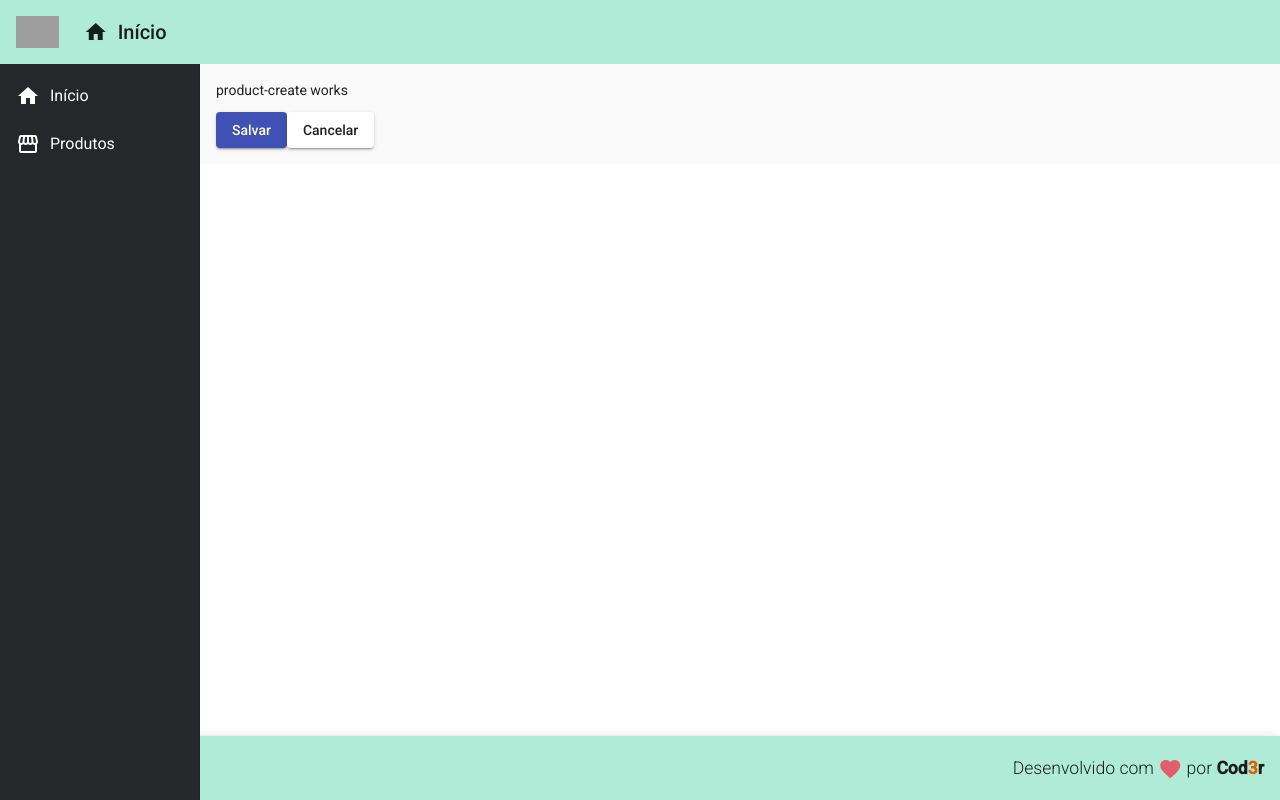
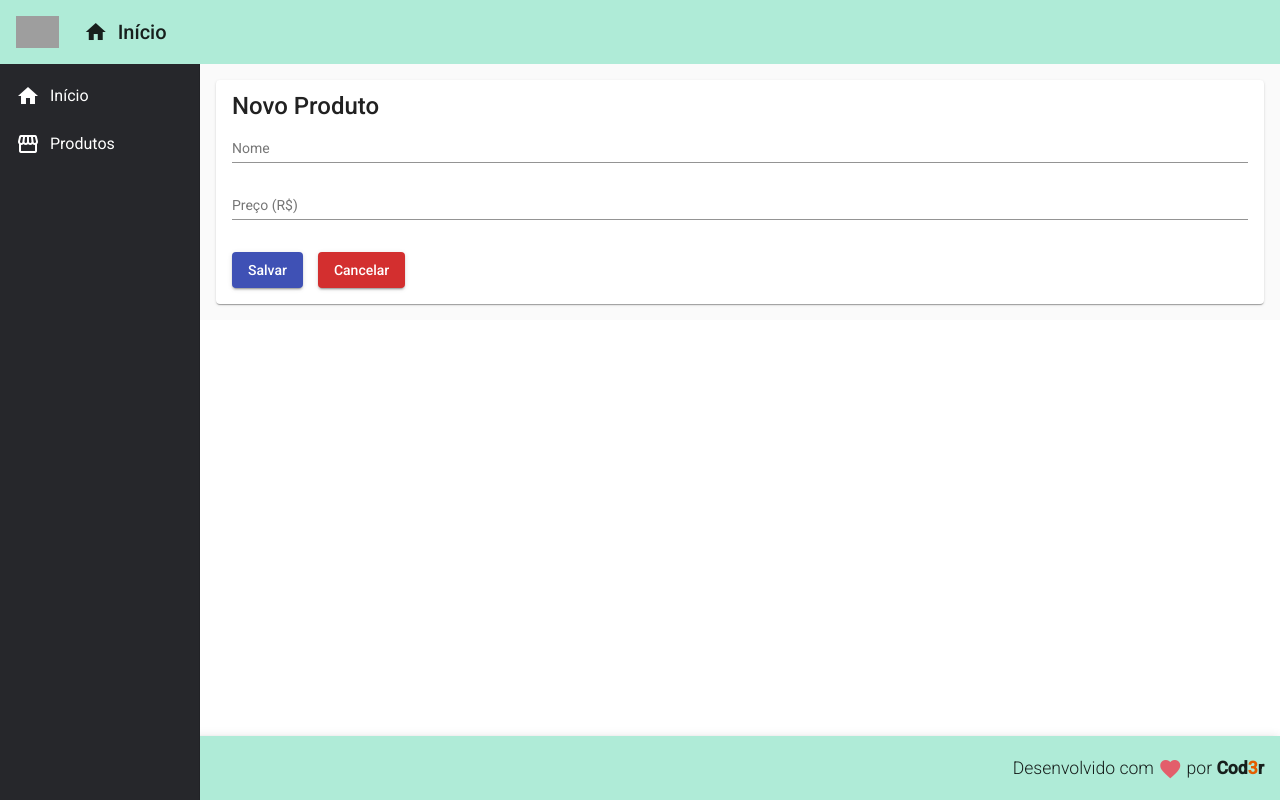
Before and after one commit to nikhenry2212/CRUD-Angula9, an Angular app in the folder frontend/: page /products/create in a window 1280 px wide. Built offline with nearby package versions, Linux system fonts and the light colour scheme; grey boxes are pictures that could not be loaded.

Commit message:
Criamos um form com material e fizemos um two way data-binding.

```diff
--- a/frontend/src/app/app.module.ts
+++ b/frontend/src/app/app.module.ts
@@ -1,6 +1,7 @@
 import { BrowserModule } from '@angular/platform-browser';
 import { NgModule } from '@angular/core';
 import { HttpClientModule } from '@angular/common/http';// import com dependencias para fazer req http
+import {FormsModule} from '@angular/forms'; //import pára fazer formulario
 
 import { AppRoutingModule } from './app-routing.module';
 import { AppComponent } from './app.component';
@@ -13,6 +14,8 @@
 import {MatCardModule} from '@angular/material/card';
 import {MatButtonModule} from '@angular/material/button';
 import {MatSnackBarModule} from '@angular/material/snack-bar';
+import {MatFormFieldModule} from '@angular/material/form-field';
+import {MatInputModule} from '@angular/material/input';
 
 import { RedDirective } from './directives/red.directive';
 
@@ -46,7 +49,11 @@
     MatCardModule,// components de style
     MatButtonModule,// components de style
     MatSnackBarModule, // components de style msg de confirmação
-    HttpClientModule // import de métodos para fazer requisicoes http
+    HttpClientModule, // import de métodos para fazer requisicoes http
+    FormsModule,
+    MatFormFieldModule,
+    MatInputModule,
+
   ],
   providers: [],
   bootstrap: [AppComponent]
--- a/frontend/src/app/components/product/product-create/product-create.component.css
+++ b/frontend/src/app/components/product/product-create/product-create.component.css
@@ -0,0 +1,12 @@
+form{
+  display: flex;
+  flex-direction: column;
+}
+button{
+  margin-right: 15px;
+  margin-top: 15px;
+}
+.buttonCancelar{
+  color: white;
+  background-color: #d32f2f;
+}
--- a/frontend/src/app/components/product/product-create/product-create.component.html
+++ b/frontend/src/app/components/product/product-create/product-create.component.html
@@ -1,9 +1,22 @@
-<p>product-create works</p>
+<mat-card>
+  <mat-card-title>Novo Produto</mat-card-title>
+  <form>
+    <mat-form-field>
+      <!-- two way data-binding ngMOdel ao nome da variavel q vem do TS-->
+      <input matInput placeholder="Nome" [(ngModel)]="product.name" name="name">
+    </mat-form-field>
+    <mat-form-field>
+      <!-- two way data-binding ngMOdel ao price da variavel q vem do TS-->
+      <input matInput placeholder="Preço (R$)" [(ngModel)]="product.price" name="price">
+    </mat-form-field>
+  </form>
+
   <!-- event binding com função para navegar para aparecer snackBar com msg de sucesso -->
   <button mat-raised-button (click)="createProduct()" color="primary">
     Salvar
   </button>
   <!-- event binding para cancelar novo produto -->
-<button mat-raised-button (click)="cancel()" color="warning">
+  <button class="buttonCancelar" mat-raised-button (click)="cancel()">
     Cancelar
   </button>
+</mat-card>
```
Lines whose indentation alone changed are shown as unchanged.
